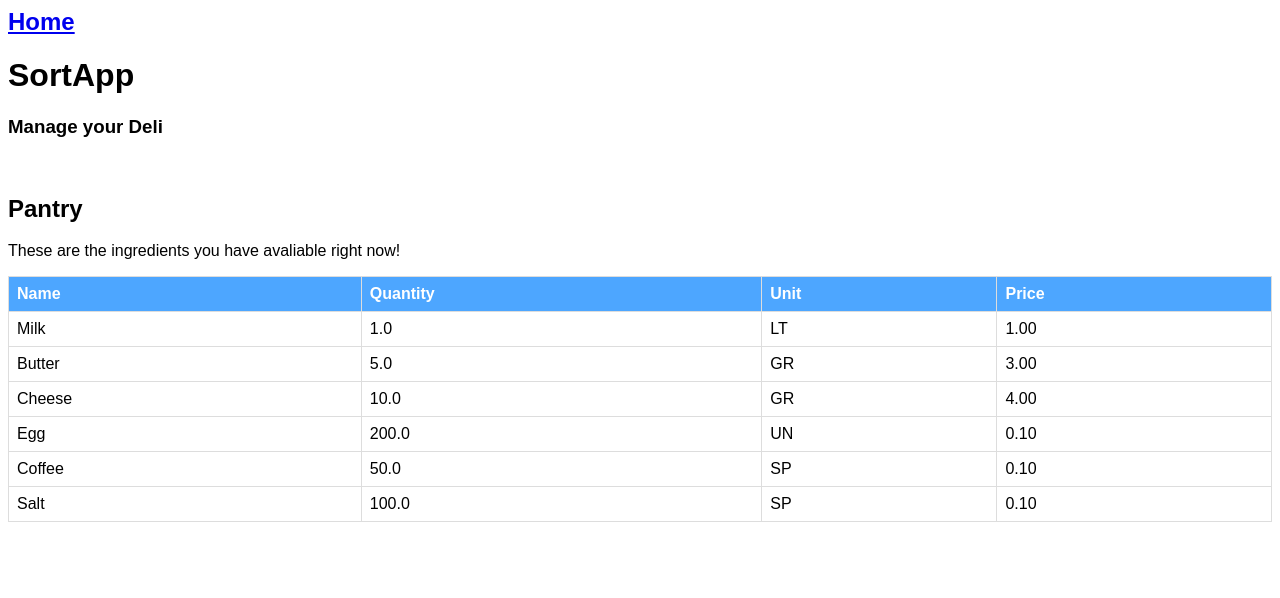
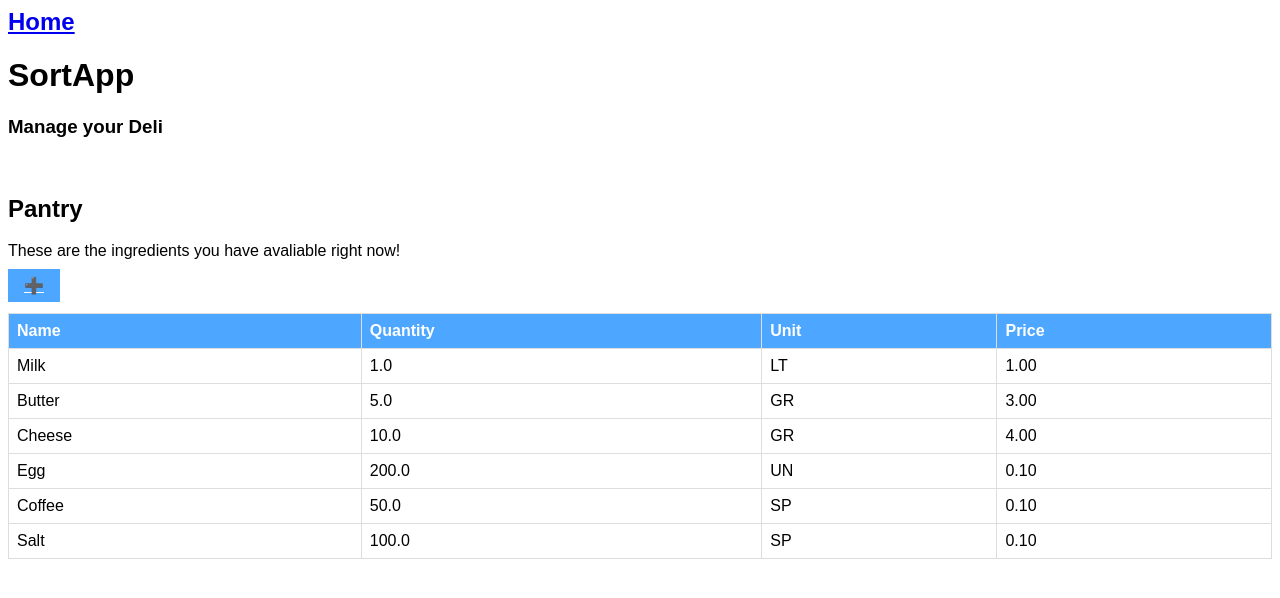
Before and after one commit to emadrigalsw/sortapp, a Django app: page /pantry/ in a window 1280 px wide. Shown: the top 598 px of the page. Run offline with Django 4.2, Linux system fonts and the light colour scheme; data comes from the database, SQL or seed files in the repository; both versions use the stored data as it was after the commit.

Commit message:
Change name of table CSS style Add the Inventory View, Template, Form, url

```diff
--- a/SortApp/inventory/static/inventory/styles.css
+++ b/SortApp/inventory/static/inventory/styles.css
@@ -18,19 +18,28 @@ body {
     font-family: Arial, Helvetica, sans-serif;
   }
 
-.clickup-table {
+.my-table {
     border-collapse: collapse;
     width: 100%;
     font-family: Arial, sans-serif;
   }
 
-  .clickup-table th, .clickup-table td {
+  .my-table th, .my-table td {
     border: 1px solid #ddd;
     padding: 8px;
     text-align: left;
   }
 
-  .clickup-table th {
+  .my-table th {
     background-color: #4da6ff;
     color: white;
   }
+
+  .my-button {
+    background-color: #4da6ff;
+    color: white;
+    border: none;
+    padding: 8px 16px;
+    font-size: 16px;
+    cursor: pointer;
+  }
--- a/SortApp/inventory/templates/inventory/home.html
+++ b/SortApp/inventory/templates/inventory/home.html
@@ -11,6 +11,4 @@
     <p>{{text}}</p>
 </header>
 
-
 {% endblock %}
-s
--- a/SortApp/inventory/templates/inventory/pantry.html
+++ b/SortApp/inventory/templates/inventory/pantry.html
@@ -8,8 +8,10 @@
 {% block content %}
 <h2>Pantry</h2>
 <p>These are the ingredients you have avaliable right now!</p>
-
-<table class="clickup-table">
+<a href="{% url "create_ingredient" %}" class="my-button">➕</a>
+<br>
+<br>
+<table class="my-table">
     <thead>
         <tr>
             <th>Name</th>
--- a/SortApp/inventory/urls.py
+++ b/SortApp/inventory/urls.py
@@ -4,4 +4,6 @@ from . import views
 urlpatterns = [
     path('', views.home, name='home'),
     path('pantry/', views.Pantry.as_view(), name='pantry'),
+    path('pantry/addingredient/',
+         views.CreateIngredient.as_view(), name='create_ingredient'),
 ]
--- a/SortApp/inventory/views.py
+++ b/SortApp/inventory/views.py
@@ -1,6 +1,7 @@
 from django.shortcuts import render
-from django.views.generic import ListView
+from django.views.generic import ListView, CreateView, UpdateView, DeleteView
 from .models import Ingredient
+from .forms import IngredientForm
 
 # Create your views here.
 
@@ -13,3 +14,9 @@ def home(request):
 class Pantry(ListView):
     model = Ingredient
     template_name = "inventory/pantry.html"
+
+
+class CreateIngredient(CreateView):
+    model = Ingredient
+    template_name = "inventory/add_ingredient.html"
+    form_class = IngredientForm
```
Also changed, not shown: SortApp/inventory/forms.py (added, +7 -0 lines), SortApp/inventory/templates/inventory/add_ingredient.html (added, +15 -0 lines), SortApp/db.sqlite3.
